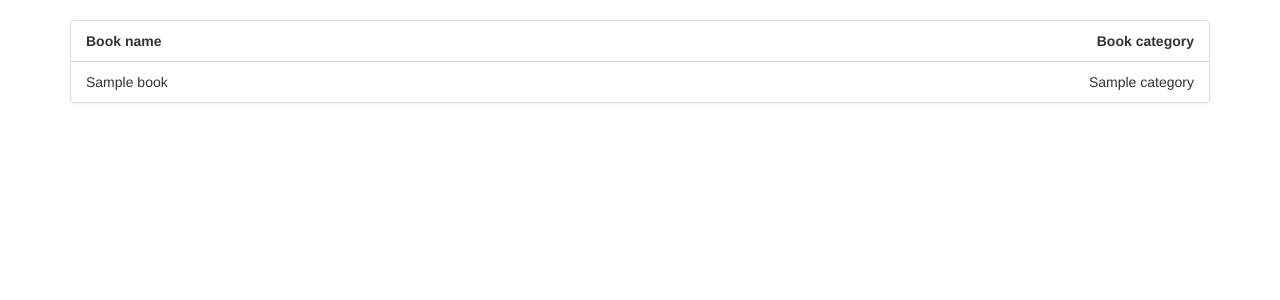
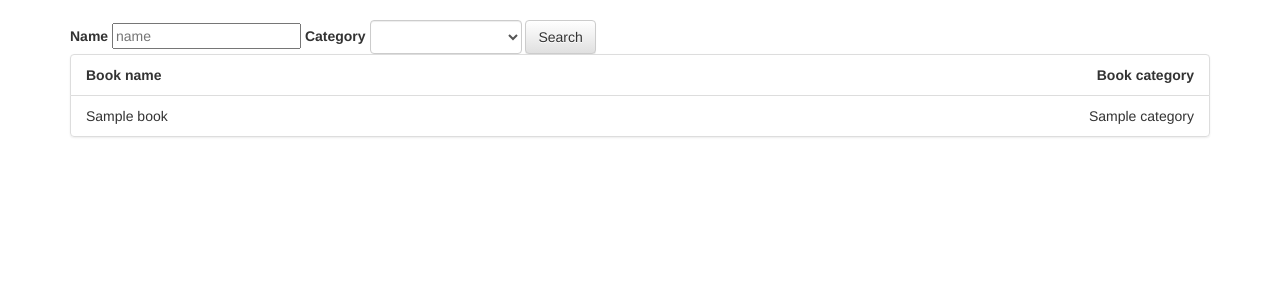
Before and after one commit to alexkiura/vitabu, a Django app: page / in a window 1280 px wide. Shown: the part 52-352 px from the top of the page. Run offline with Django 3.2, Linux system fonts and the light colour scheme; tables that the repository leaves empty hold one stand-in row (values such as "Sample post"); some libraries are stand-ins or nearby versions.

Commit message:
[Feature] Add search by name or category
[Feature] Add search section in template

```diff
--- a/books/templates/books/base.html
+++ b/books/templates/books/base.html
@@ -21,8 +21,24 @@
   </nav>
 
   <div class="container">
-    {% block content %}
-    {% endblock %}
+    <div class="search-bar">
+      <form class="form-inline">
+        <div class="form-group">
+          <label for="name">Name</label>
+          <input type="text" name="name" placeholder="name">
+          <label for="category">Category</label>
+          <select class="form-control" name="category">
+            <option></option>
+            {% for category in categories %}
+            <option>{{ category }}</option>
+            {% endfor %}
+          </select>
+        </div>
+        <button class="btn btn-default" type="submit">Search</button>
+      </form>
+    </div>
+
+    {% block content %} {% endblock %}
   </div>
 
 </body>
--- a/books/templates/books/book_list.html
+++ b/books/templates/books/book_list.html
@@ -1,6 +1,7 @@
 {% extends "books/base.html" %}
 
 {% block content %}
+
 <ul class="list-group">
   <li class="list-group-item"><strong>Book name</strong><span class="pull-right"><strong>Book category</strong></span></li>
   {% for book in books %}
--- a/books/views.py
+++ b/books/views.py
@@ -1,4 +1,3 @@
-from django.shortcuts import render
 from django.views.generic.list import ListView
 from .models import Book, Category
 
@@ -14,4 +13,15 @@ class BookListView(ListView):
         return context
 
     def get_queryset(self):
+        name_query = self.request.GET.get('name')
+        category_query = self.request.GET.get('category')
+        if category_query:
+            category = Category.objects.filter(
+                name__icontains=category_query).first()
+            if name_query:
+                return Book.objects.filter(
+                    name__icontains=name_query, category=category)
+            return Book.objects.filter(category=category)
+        if name_query:
+            return Book.objects.filter(name__icontains=name_query)
         return Book.objects.all()
```
